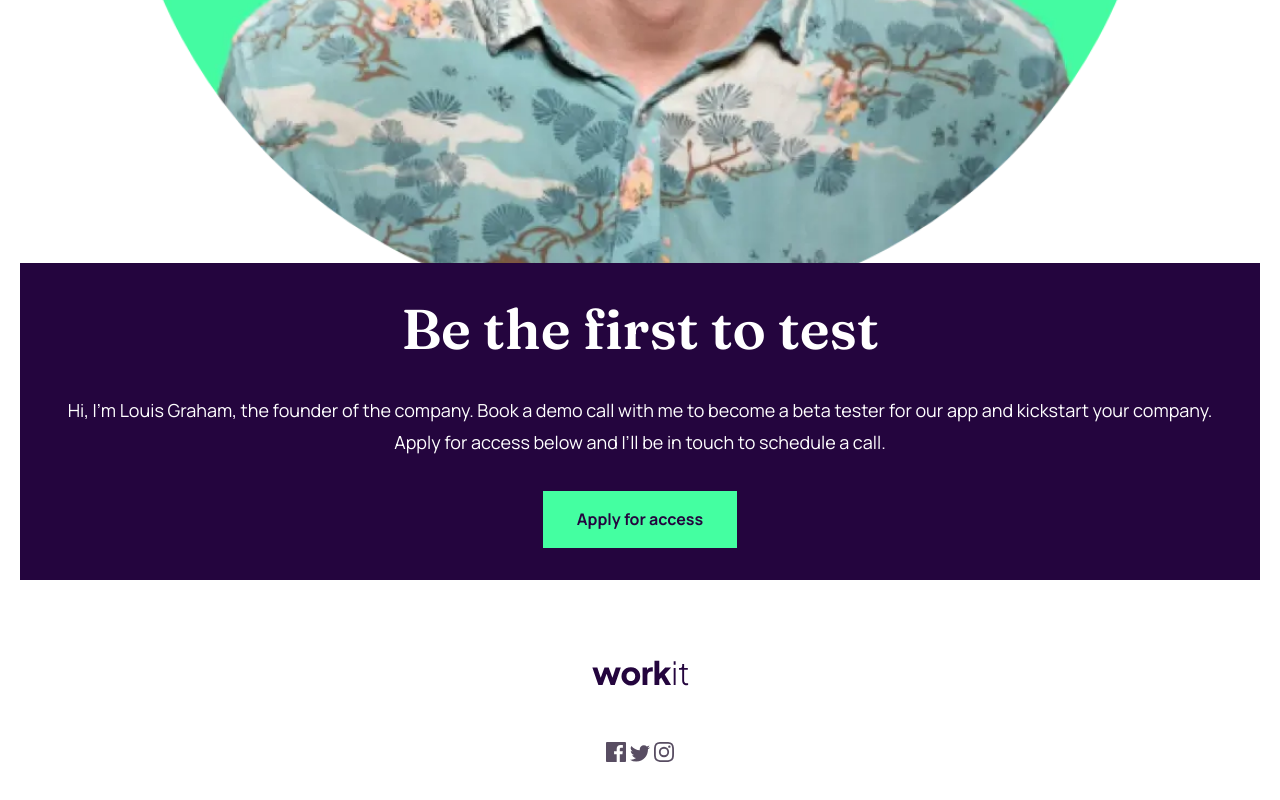
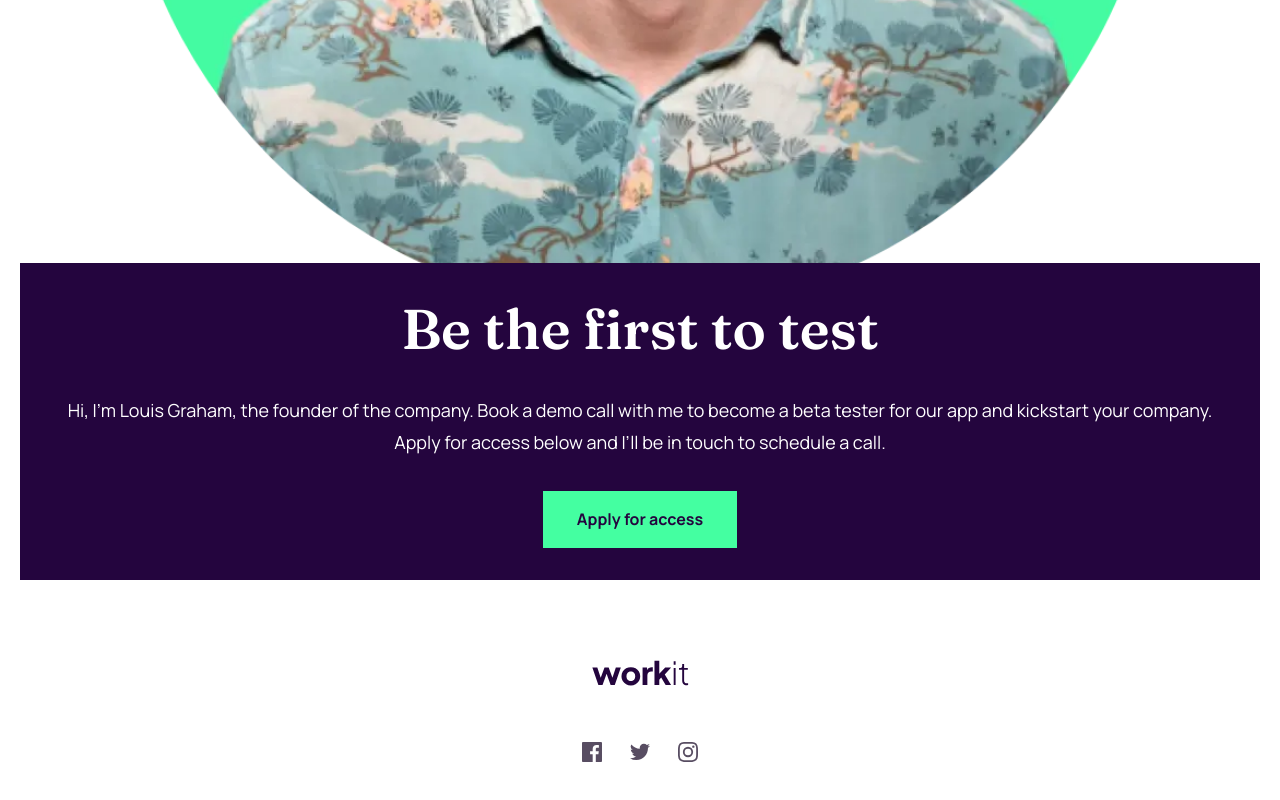
Before and after one commit to jkaps9/workit-landing-page, a website built with Vite: page index.html in a window 1280 px wide. Shown: the part 2370-3170 px from the top of the page. Built offline with nearby package versions, Linux system fonts and the light colour scheme.

Commit message:
style footer socials

```diff
--- a/src/style.css
+++ b/src/style.css
@@ -345,4 +345,9 @@ body {
     align-items: center;
     gap: 3.5rem;
   }
+
+  .socials {
+    display: flex;
+    gap: 1.75rem;
+  }
 }
```
